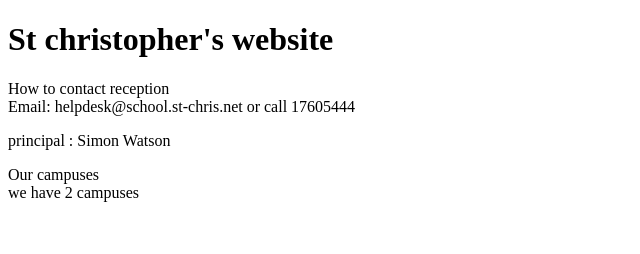
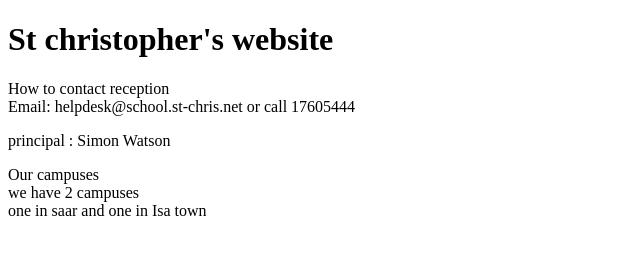
Before and after one commit to jb100476/MyStchriswebsite, a plain HTML site: page index.html in a window 1280 px wide. Shown: the whole page, without its empty margins (0-640 px from the left). Drawn offline with Linux system fonts and the light colour scheme.

Commit message:
Update index.html

```diff
--- a/index.html
+++ b/index.html
@@ -8,5 +8,5 @@
 <div> How to contact reception</div>
 </body> Email: helpdesk@school.st-chris.net or call 17605444
 <p> principal : Simon Watson
-<div>Our campuses </div> we have 2 campuses
+  <div>Our campuses </div> we have 2 campuses <div>one in saar and one in Isa town</div>
 </html>
```
